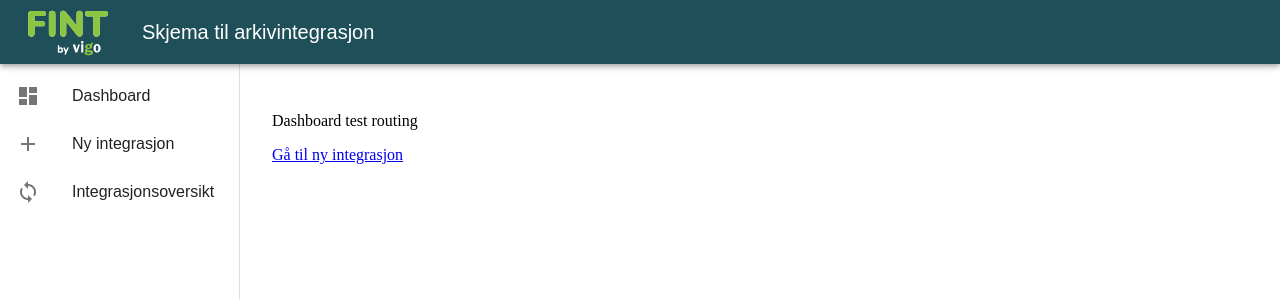
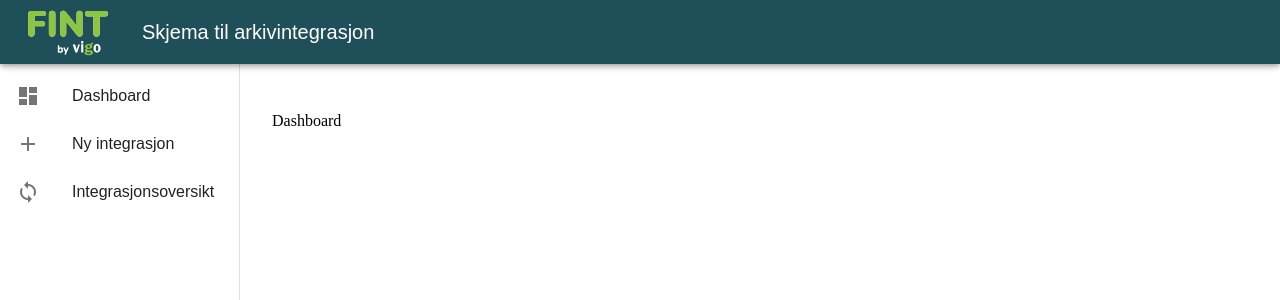
Before and after one commit to FINTLabs/fint-flyt-frontend, a React (Create React App) app: page / in a window 1280 px wide. Shown: the top 300 px of the page. Built offline with nearby package versions, Linux system fonts and the light colour scheme.

Commit message:
FST-23 separate menu items

```diff
--- a/src/App.tsx
+++ b/src/App.tsx
@@ -1,6 +1,7 @@
 import React from 'react';
 import {createTheme, ThemeProvider} from "@mui/material";
 import Main from "./main/Main";
+import {BrowserRouter} from "react-router-dom";
 
 const theme = createTheme({
     palette: {
@@ -25,7 +26,9 @@ const theme = createTheme({
 function App() {
     return (
         <ThemeProvider theme={theme}>
+            <BrowserRouter>
                 <Main/>
+            </BrowserRouter>
         </ThemeProvider>
     );
 }
--- a/src/config/router.tsx
+++ b/src/config/router.tsx
@@ -1,12 +1,10 @@
-import {BrowserRouter, Route, RouteComponentProps, Switch} from "react-router-dom"
+import {Route, RouteComponentProps} from "react-router-dom"
 import routes from "../util/routes";
 import React from "react";
 
-const Router: React.FunctionComponent<{}> = props => {
-
+const Router: React.FunctionComponent = () => {
     return (
-        <BrowserRouter>
-            <Switch>
+            <div>
                 {routes.map((route, index) => {
                     return (
                         <Route
@@ -23,8 +21,7 @@ const Router: React.FunctionComponent<{}> = props => {
                         />
                     );
                 })}
-            </Switch>
-        </BrowserRouter>
+            </div>
     );
 }
 
--- a/src/main/Main.tsx
+++ b/src/main/Main.tsx
@@ -3,20 +3,15 @@ import {
     AppBar,
     Box,
     Drawer,
-    Icon,
-    List,
-    ListItem,
     Theme,
     Toolbar,
     Typography
 } from "@mui/material";
 
 import FintLogo from "../images/fint-by-vigo-white.svg";
-import ListItemIcon from '@mui/material/ListItemIcon';
-import ListItemText from '@mui/material/ListItemText';
 import {createStyles, makeStyles} from "@mui/styles";
 import Router from "../config/router";
-import routes from "../util/routes";
+import MenuItems from "./MenuItems";
 
 const drawerWidth = 240;
 const useStyles = makeStyles((theme: Theme) =>
@@ -124,18 +119,7 @@ function Main() {
                 }}
             >
                 <Toolbar />
-                <Box sx={{ overflow: 'auto' }}>
-                    <List>
-                        {routes.map((route) => (
-                            <ListItem button key={route.name}>
-                                <ListItemIcon>
-                                    <Icon>{route.icon}</Icon>
-                                </ListItemIcon>
-                                <ListItemText primary={route.name} />
-                            </ListItem>
-                        ))}
-                    </List>
-                </Box>
+                <MenuItems/>
             </Drawer>
             <main className={classes.content}>
                 <Router/>
--- /dev/null
+++ b/src/main/MenuItems.tsx
@@ -0,0 +1,21 @@
+import React from 'react';
+import {Link} from "react-router-dom";
+import {Icon, List, ListItem, ListItemIcon, ListItemText} from "@mui/material";
+import routes from "../util/routes";
+
+const MenuItems = () => {
+    return (
+    <List id="menuList">
+        {routes.map((route) => (
+            <ListItem button component={Link} to={route.path} id={route.name + 'Button'}>
+                <ListItemIcon>
+                    <Icon>{route.icon}</Icon>
+                </ListItemIcon>
+                <ListItemText primary={route.name} id={route.name + 'ButtonText'}/>
+            </ListItem>
+        ))}
+    </List>
+    );
+};
+
+export default MenuItems;
--- a/src/pages/dashboard.tsx
+++ b/src/pages/dashboard.tsx
@@ -1,11 +1,11 @@
 import React from 'react';
-import { Link, RouteComponentProps, withRouter } from 'react-router-dom';
+import { RouteComponentProps, withRouter } from 'react-router-dom';
 
-const Dashboard: React.FunctionComponent<RouteComponentProps<any>> = props => {
+const Dashboard: React.FunctionComponent<RouteComponentProps<any>> = () => {
+
     return (
         <div>
-            <p>Dashboard test routing</p>
-            <Link to="/new_integration">Gå til ny integrasjon</Link>
+            <p>Dashboard</p>
         </div>
     );
 }
--- a/src/pages/newIntegration.tsx
+++ b/src/pages/newIntegration.tsx
@@ -1,11 +1,10 @@
 import React from 'react';
-import { Link, RouteComponentProps, withRouter } from 'react-router-dom';
+import { RouteComponentProps, withRouter } from 'react-router-dom';
 
-const NewIntegration: React.FunctionComponent<RouteComponentProps<any>> = props => {
+const NewIntegration: React.FunctionComponent<RouteComponentProps<any>> = () => {
     return (
         <div>
             <p>Ny integrasjon</p>
-            <Link to="/">Gå til Dashboard</Link>
         </div>
     );
 }
```
